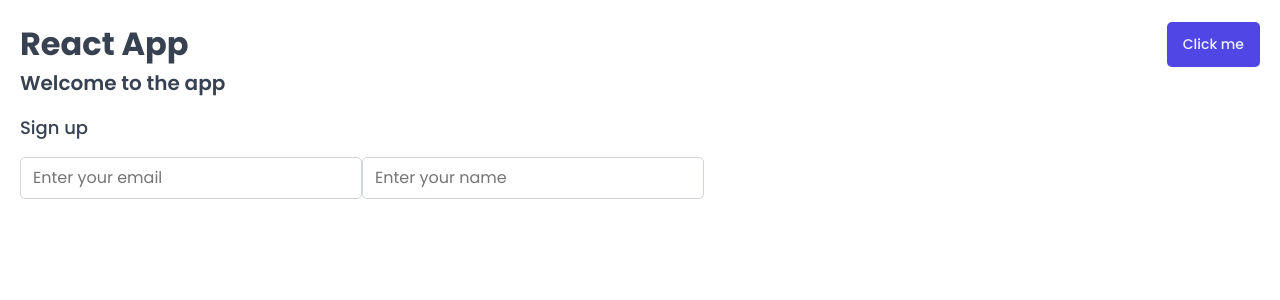
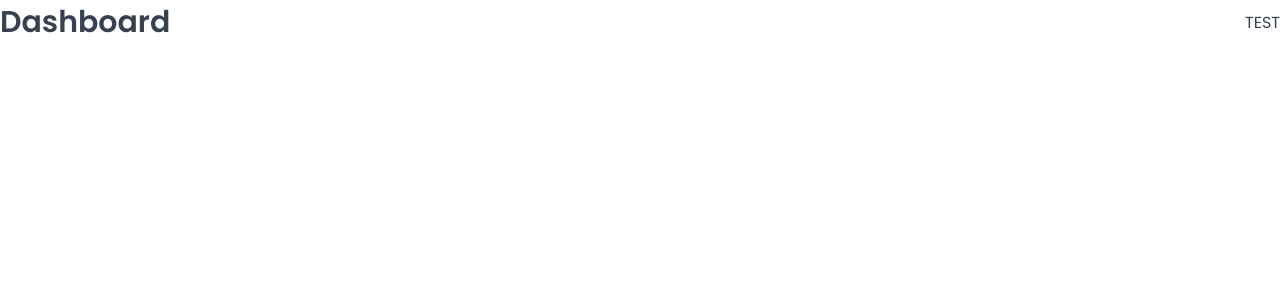
Before and after one commit to acharayaP03/Cabins, a React (Vite) app: page /dashboard in a window 1280 px wide. Shown: the top 300 px of the page. Built offline with nearby package versions, Linux system fonts and the light colour scheme; a web font is replaced by a local one.

Commit message:
setup app routes

```diff
--- a/src/App.jsx
+++ b/src/App.jsx
@@ -1,33 +1,31 @@
-import GlobalStyles from './styles/GlobalStyles';
-import Button from './ui/Button';
-import Input from './ui/Input';
-import Heading from './ui/Heading';
-import Row from './ui/Row';
-import styled from 'styled-components';
+import { BrowserRouter, Navigate, Route, Routes } from 'react-router-dom';
+import GlobalStyles from '@/styles/GlobalStyles';
+import Dashboard from '@/pages/Dashboard';
+import Bookings from '@/pages/Bookings';
+import Cabins from '@/pages/Cabins';
+import Users from '@/pages/Users';
+import Settings from '@/pages/Settings';
+import Account from '@/pages/Account';
+import Login from '@/pages/Login';
+import PageNotFound from '@/pages/PageNotFound';
 
-const StyledApp = styled.div`
-	padding: 2rem;
-`;
 export default function App() {
 	return (
 		<>
 			<GlobalStyles />
-			<StyledApp>
-				<Row type='horizontal'>
-					<Heading type='h1'>React App</Heading>
-					<Button variation='primary' size='medium'>
-						Click me
-					</Button>
-				</Row>
-				<Row>
-					<Heading as='h2'>Welcome to the app</Heading>
-					<Heading as='h3'>Sign up</Heading>
-					<form>
-						<Input type='text' placeholder='Enter your email' />
-						<Input type='text' placeholder='Enter your name' />
-					</form>
-				</Row>
-			</StyledApp>
+			<BrowserRouter>
+				<Routes>
+					<Route index element={<Navigate replace to='dashboard' />} />
+					<Route path='dashboard' element={<Dashboard />} />
+					<Route path='bookings' element={<Bookings />} />
+					<Route path='cabins' element={<Cabins />} />
+					<Route path='users' element={<Users />} />
+					<Route path='settings' element={<Settings />} />
+					<Route path='account' element={<Account />} />
+					<Route path='login' element={<Login />} />
+					<Route path='*' element={<PageNotFound />} />
+				</Routes>
+			</BrowserRouter>
 		</>
 	);
 }
```
